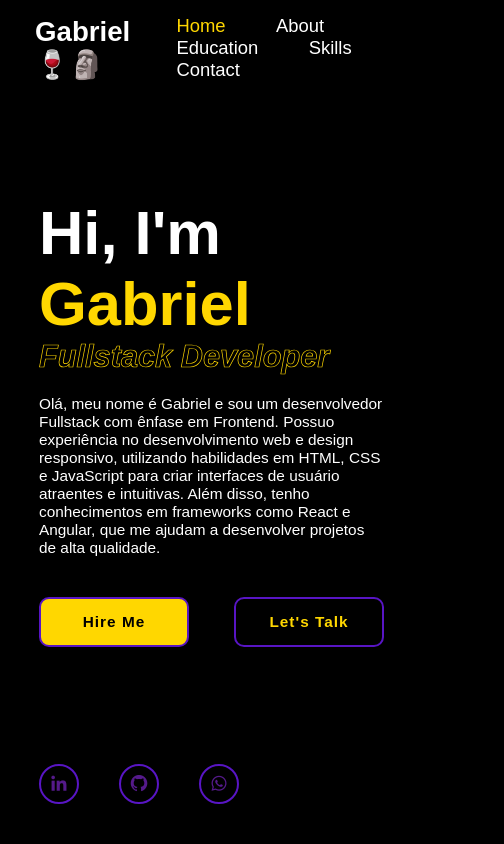
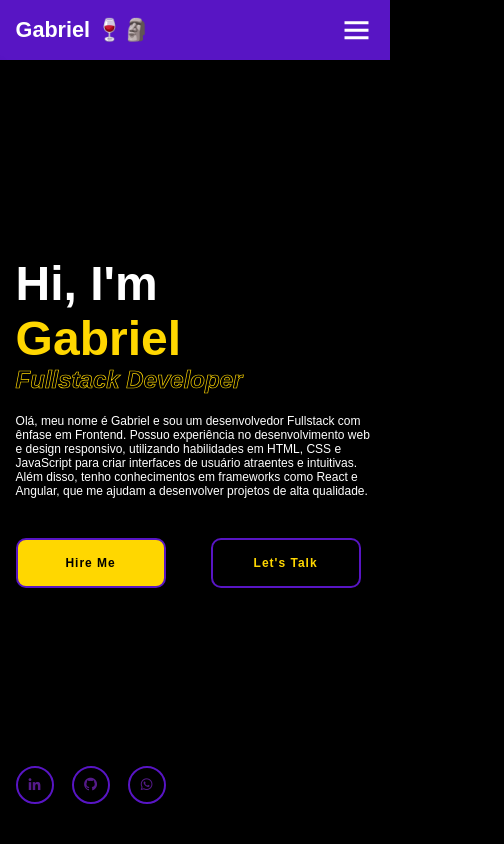
Before and after one commit to GabrielZolk/new-portfolio, a plain HTML site: page index.html in a window 390 px wide. Shown: the top 844 px of the page, 504 px wide, since content can reach past the window. Drawn offline with nearby package versions, Linux system fonts and the light colour scheme.

Commit message:
responsive init: navbar toogle done, home & columns 1200px-520px done

```diff
--- a/index.html
+++ b/index.html
@@ -26,6 +26,8 @@
             <a href="#education">Education</a>
             <a href="#skills">Skills</a>
             <a href="#contact">Contact</a>
+
+            <span class="active-nav"></span>
         </nav>
 
     </header>
@@ -282,7 +284,7 @@
             <a href="#"><i class='bx bx-chevrons-up' ></i></a>
         </div>
     </footer>
-
+<script src="./script.js"></script>
 </body>
 
 </html>
--- a/script.js
+++ b/script.js
@@ -0,0 +1,34 @@
+// window.onscroll = () => {
+//     let header = document.querySelector('header')
+//     header.classList.toggle('sticky', window.scrollY > 100)
+// }
+
+let menuIcon = document.querySelector('#box-icons');
+let navbar = document.querySelector('.navbar');
+
+menuIcon.onclick = () => {
+    menuIcon.classList.toggle('bx-x');
+    navbar.classList.toggle('active');
+}
+
+let sections = document.querySelectorAll('section');
+let navLinks = document.querySelectorAll('header nav a');
+
+window.onscroll = () => {
+    sections.forEach(sec => {
+        let top = window.scrollY;
+        let offset = sec.offsetTop - 100;
+        let height = sec.offsetHeight;
+        let id = sec.getAttribute('id');
+
+        if(top >= offset && top < offset + height) {
+            navLinks.forEach(links => {
+                links.classList.remove('active');
+                document.querySelector('header nav a[href*=' + id + ']').classList.add('active');
+            })
+        }
+    })
+
+    menuIcon.classList.remove('bx-x');
+    navbar.classList.remove('active');
+}
--- a/style.css
+++ b/style.css
@@ -40,7 +40,12 @@ body {
     justify-content: space-between;
     align-items: center;
     z-index: 999;
+    transition: .3s
 }
+
+/* .header.sticky {
+    background: var(--bg-color);
+} */
 
 .logo {
     position: relative;
@@ -78,7 +83,7 @@ section {
 }
 
 .home-content {
-    max-width: 50rem;
+    max-width: 40rem;
 }
 
 .home-content h1 {
@@ -386,6 +391,7 @@ span {
 
 .education .education-row {
     display: flex;
+    flex-direction: row;
     flex-wrap: nowrap;
     gap: 4rem;
 }
@@ -666,3 +672,124 @@ span {
         width: 0;
     }
 }
+
+@media (max-width: 1200px) {
+    html {
+        font-size: 85%;
+    }
+}
+
+@media (max-width: 1043px) {
+    .header {
+        padding: 1rem 4%;
+    }
+
+    section {
+        padding: 5rem 4% 2rem;
+    }
+
+    .home {
+        padding: 0 4%;
+    }
+
+    .footer {
+        padding: 1.5rem 4%;
+    }
+}
+
+@media (max-width: 768px) {
+    .header {
+        background: var(--secondary-color);
+    }
+
+    #box-icons {
+        display: block;
+    }
+
+    .navbar {
+        position: absolute;
+        top: 100%;
+        left: -100%;
+        width: 100%;
+        padding: 0.5rem 4%;
+        background-color: var(--primary-color);
+        box-shadow: 0 .5rem 1rem rgba(0, 0, 0, .2);
+        transition: .30s ease;
+        transition-delay: .30s;
+        z-index: 1;
+    }
+
+    .navbar.active {
+        transition-delay: 0s;
+        left: 0;
+    }
+
+    .navbar .active-nav {
+        position: absolute;
+        top: 0;
+        left: -100%;
+        width: 100%;
+        height: 100%;
+        background: var(--bg-color);
+        border-top: .1rem solid rgba(0, 0, 0, .2);
+        z-index: -1;
+        transition: .30s ease;
+        transition-delay: 0s;
+    }
+
+    .navbar.active .active-nav {
+        transition-delay: .30s;
+        left: 0;
+    }
+
+    .navbar a {
+        display: block;
+        font-size: 1.5rem;
+        margin: 2rem 0;
+        transform: translateX(-20rem);
+        transition: .30s ease;
+        transition-delay: 0s;
+    }
+
+    .navbar.active a {
+        transform: translateX(0);
+        transition-delay: .30s;
+    }
+
+    .home-content {
+        max-width: 30rem;
+    }
+}
+
+@media (max-width: 520px) {
+    html {
+        font-size: 75%;
+    }
+
+    .home-content h1 strong{
+        display: flex;
+        flex-direction: column;
+    }
+
+    .home-icons {
+        width: 150px;
+    }
+
+    .home-icons a {
+        width: 38px;
+        height: 38px;
+    }
+
+    .education .education-row {
+        flex-direction: column;
+        gap: 2rem;
+    }
+
+    .education-row .education-column {
+        flex: 1 1 0rem;
+    }
+
+    .education {
+        height: 100%;
+    }
+}
```
